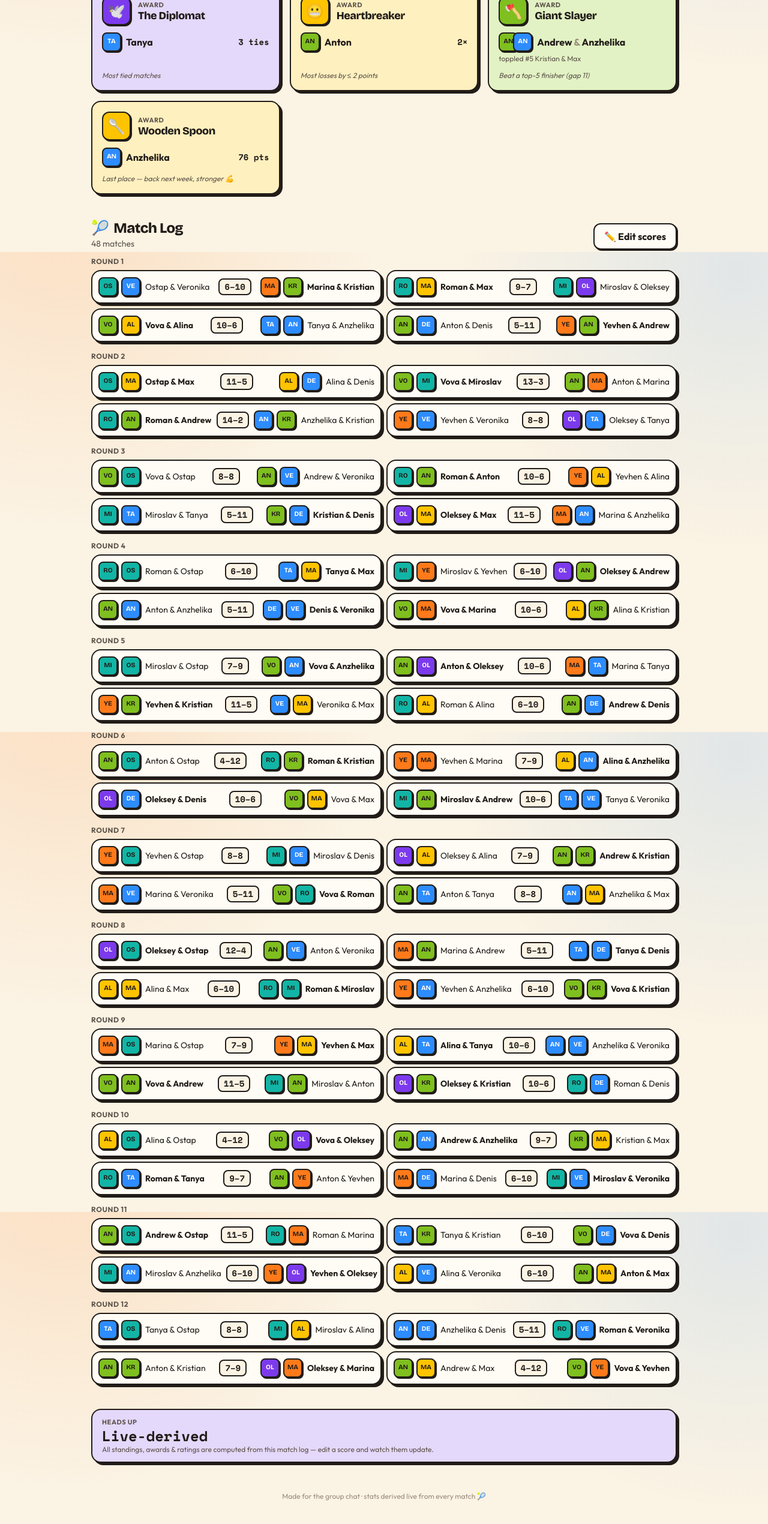
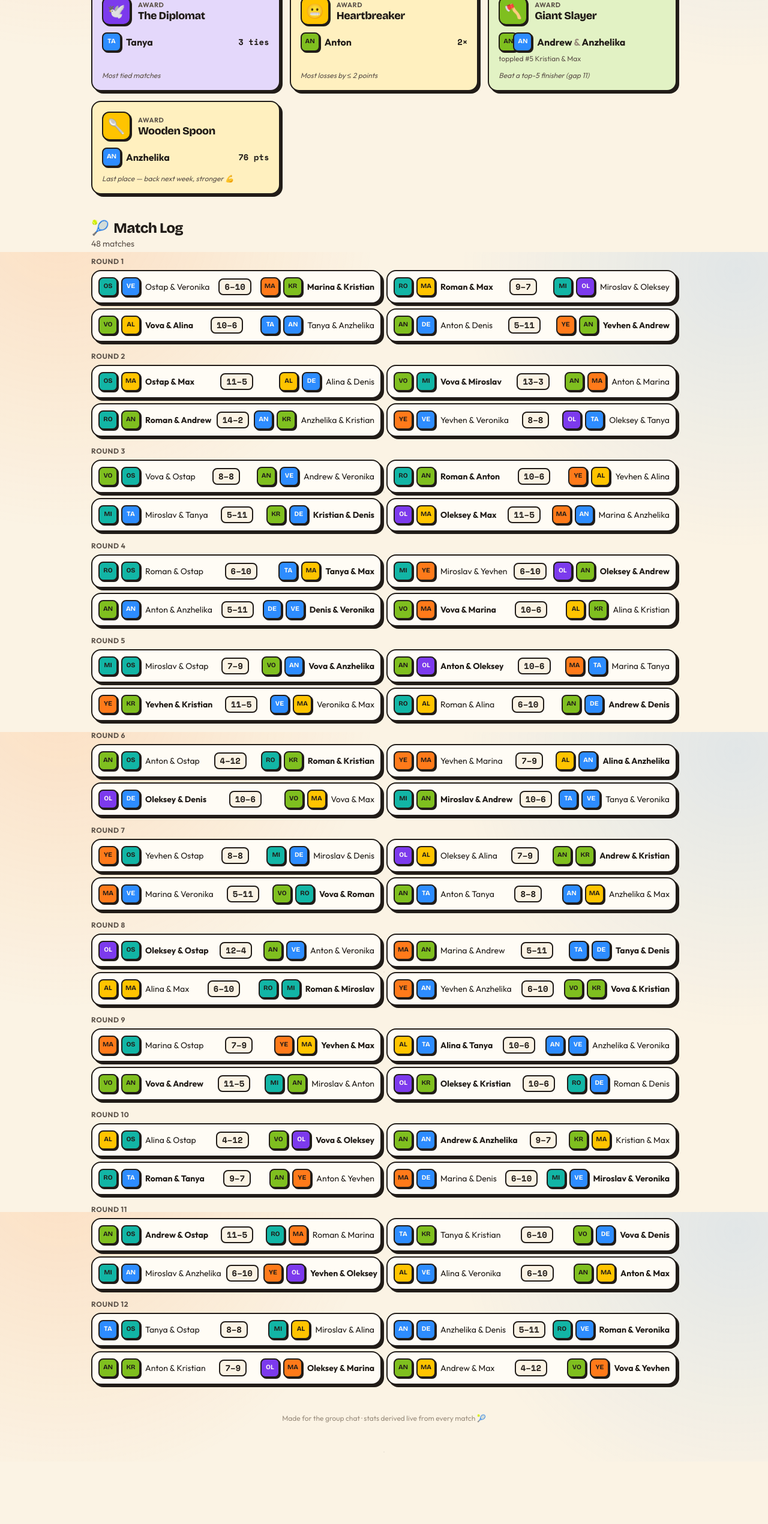
Before and after one commit to podolskyi/odette-cup-padel, a React (Vite) app: page /t/odette-2026-03-21 in a window 1280 px wide. Shown: the part 1980-4520 px from the top of the page at 60% size. After the commit the page ends 4416 px from the top, so only its background shows below. Built offline with nearby package versions, Linux system fonts and the light colour scheme.

Commit message:
Make Match Log read-only (remove score editing)

```diff
--- a/src/pages/TournamentDetail.tsx
+++ b/src/pages/TournamentDetail.tsx
@@ -1,4 +1,4 @@
-import { useMemo, useState } from 'react'
+import { useMemo } from 'react'
 import { Link, useParams } from 'react-router-dom'
 import { useAppStore } from '../store/useAppStore'
 import { tournamentInsights } from '../stats'
@@ -6,7 +6,7 @@ import type { Match } from '../types'
 import { StandingsTable } from '../components/StandingsTable'
 import { AwardGrid } from '../components/AwardCard'
 import { PodiumBlock } from '../components/PodiumBlock'
-import { SectionTitle, Chip, Stat, Empty } from '../components/ui/Bits'
+import { SectionTitle, Chip, Empty } from '../components/ui/Bits'
 import { Avatar } from '../components/ui/Avatar'
 import { eventTitle, nicknameOf } from '../lib/tournament'
 import { cx } from '../lib/cx'
@@ -15,7 +15,6 @@ export function TournamentDetail() {
   const { id } = useParams()
   const tournaments = useAppStore((s) => s.tournaments)
   const aliases = useAppStore((s) => s.aliases)
-  const [editing, setEditing] = useState(false)
 
   const tournament = tournaments.find((t) => t.id === id)
   const insights = useMemo(
@@ -78,21 +77,9 @@ export function TournamentDetail() {
         <AwardGrid awards={awards} />
       </section>
 
-      {/* Matches + editing */}
+      {/* Match log */}
       <section>
-        <SectionTitle
-          emoji="🎾"
-          title="Match Log"
-          hint={editing ? 'Edit a score — everything recomputes live' : `${tournament.matches.length} matches`}
-          action={
-            <button
-              className={cx('btn', editing && 'btn-dark')}
-              onClick={() => setEditing((e) => !e)}
-            >
-              {editing ? '✓ Done' : '✏️ Edit scores'}
-            </button>
-          }
-        />
+        <SectionTitle emoji="🎾" title="Match Log" hint={`${tournament.matches.length} matches`} />
         <div className="space-y-4">
           {Array.from({ length: rounds }, (_, r) => r + 1).map((round) => (
             <div key={round}>
@@ -104,27 +91,13 @@ export function TournamentDetail() {
                   .map((m, idx) => ({ m, idx }))
                   .filter(({ m }) => m.round === round)
                   .map(({ m, idx }) => (
-                    <MatchRow
-                      key={idx}
-                      match={m}
-                      index={idx}
-                      tournamentId={tournament.id}
-                      total={tournament.pointsPerMatch}
-                      editing={editing}
-                    />
+                    <MatchRow key={idx} match={m} />
                   ))}
               </div>
             </div>
           ))}
         </div>
       </section>
-
-      <Stat
-        label="Heads up"
-        value="Live-derived"
-        sub="All standings, awards & ratings are computed from this match log — edit a score and watch them update."
-        tone="bg-grape-soft"
-      />
     </div>
   )
 }
@@ -141,55 +114,16 @@ function Team({ players, win }: { players: [string, string]; win: boolean }) {
   )
 }
 
-function MatchRow({
-  match,
-  index,
-  tournamentId,
-  total,
-  editing,
-}: {
-  match: Match
-  index: number
-  tournamentId: string
-  total: number
-  editing: boolean
-}) {
-  const updateMatch = useAppStore((s) => s.updateMatch)
+function MatchRow({ match }: { match: Match }) {
   const aWin = match.scoreA > match.scoreB
   const bWin = match.scoreB > match.scoreA
-  const sum = match.scoreA + match.scoreB
-  const bad = sum !== total
 
   return (
     <div className="sticker flex items-center justify-between gap-2 p-2.5">
       <Team players={match.teamA} win={aWin} />
-      {editing ? (
-        <div className="flex shrink-0 items-center gap-1">
-          <input
-            type="number"
-            value={match.scoreA}
-            onChange={(e) => updateMatch(tournamentId, index, { scoreA: Number(e.target.value) })}
-            className="w-12 rounded-lg border-2 border-ink bg-paper-100 px-1 py-0.5 text-center font-mono font-bold"
-          />
-          <span className="text-ink-faint">:</span>
-          <input
-            type="number"
-            value={match.scoreB}
-            onChange={(e) => updateMatch(tournamentId, index, { scoreB: Number(e.target.value) })}
-            className="w-12 rounded-lg border-2 border-ink bg-paper-100 px-1 py-0.5 text-center font-mono font-bold"
-          />
-        </div>
-      ) : (
-        <div
-          className={cx(
-            'shrink-0 rounded-lg border-2 border-ink px-2 py-0.5 font-mono text-sm font-bold tabular',
-            bad ? 'bg-punch-soft' : 'bg-paper-200',
-          )}
-          title={bad ? `Scores sum to ${sum}, expected ${total}` : undefined}
-        >
-          {match.scoreA}–{match.scoreB}
-        </div>
-      )}
+      <div className="shrink-0 rounded-lg border-2 border-ink bg-paper-200 px-2 py-0.5 font-mono text-sm font-bold tabular">
+        {match.scoreA}–{match.scoreB}
+      </div>
       <Team players={match.teamB} win={bWin} />
     </div>
   )
```
